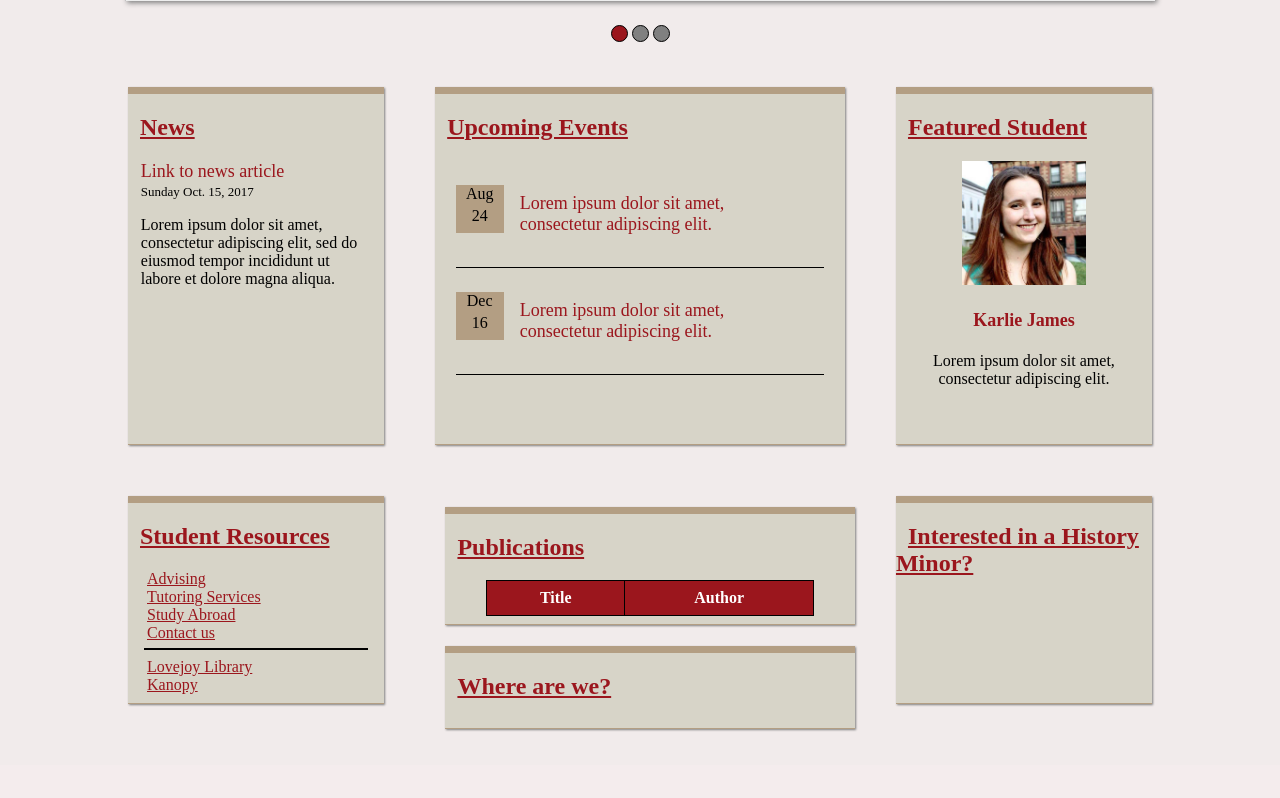
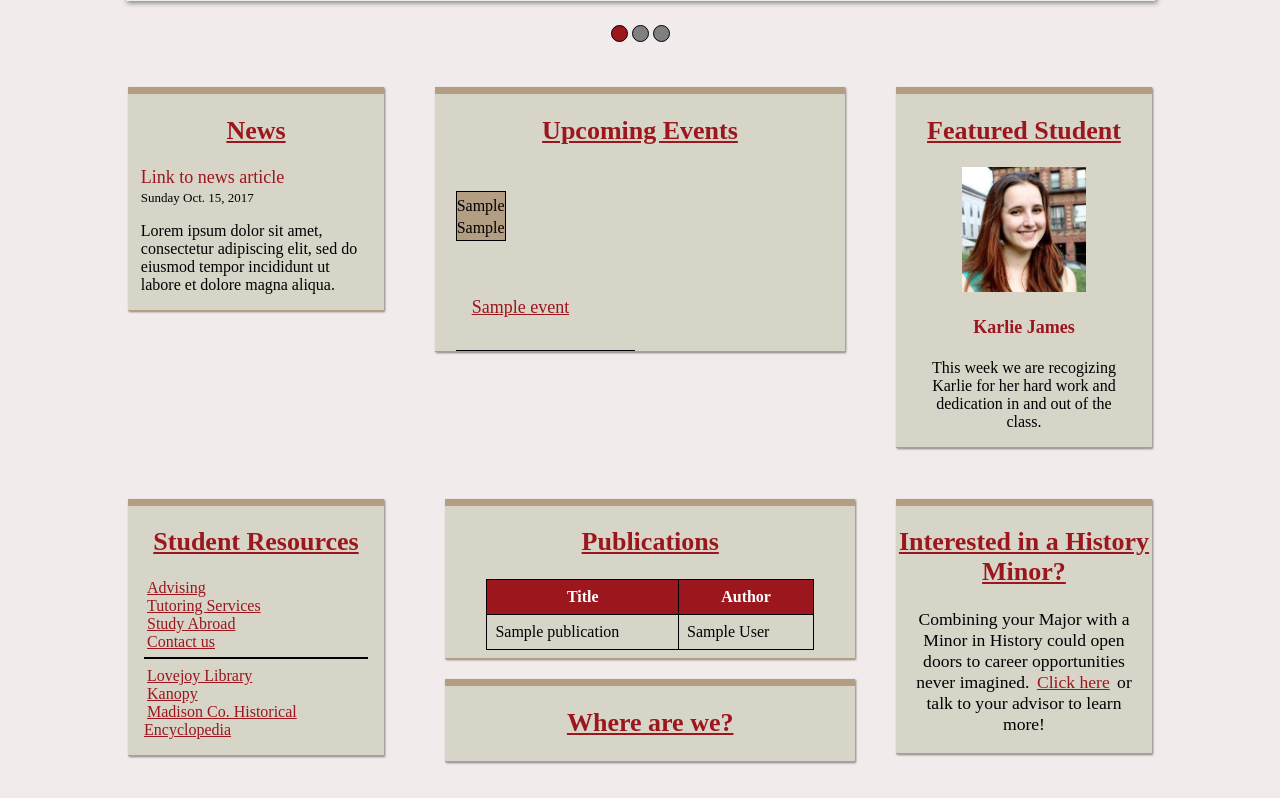
Before and after one commit to CS321TeamTaz/Phase4, a PHP site: page / in a window 1280 px wide. Shown: the part 615-1413 px from the top of the page. Before the commit the page ends 1346 px from the top, so only its background shows below. Run offline with PHP 8.4, Linux system fonts and the light colour scheme; tables that the repository leaves empty or names only in its code hold one stand-in row (values such as "Sample post"); lists and menus that the app fills with data are empty.

Commit message:
Added database retrieval for Events and indv-event courses as well as did work on cleaning up homepage.

```diff
--- a/css/events.css
+++ b/css/events.css
@@ -72,9 +72,9 @@
     width: 100%;
     margin: auto;
     margin-top: 8px;
-    padding: 8px 0px 8px 0px;
+    padding: 24px 0px 16px 0px;
     height: 130px;
-    border-bottom: 2px solid rgb(155, 22, 29);
+    border-top: 2px solid rgb(155, 22, 29);
 }
 
 .event_card_img_wrapper {
@@ -90,7 +90,7 @@
 .event_card_content {
     float: left;
     margin-left: 16px;
-    width: 75%;
+    width: 70%;
     height: 100%;
 }
 
--- a/css/index.css
+++ b/css/index.css
@@ -1,40 +1,41 @@
 #news_card {
     float: left;
     width: 25%;
-    height: 350px;
+
     margin-left: 0px;
 }
 
 #events_card {
     float: left;
     width: 40%;
-    height: 350px;
+
 }
 
 #featured_person_card {
     float: left;
     width: 25%;
-    height: 350px;
+
     margin-right: 0px;
 }
 
 #student_resources_card {
     float: left;
     width: 25%;
-    height: 200px;
+
     margin-left: 0px;
 }
 
 #publications_card {
     float: left;
     width: 100%;
+    margin-top: 0px;
     padding-bottom: 8px;
 }
 
 #minor_card {
     float: left;
     width: 25%;
-    height: 200px;
+
     margin-right: 0px;
 }
 
@@ -81,6 +82,7 @@
     width: 48px;
     float: left;
     margin: 24px auto 24px auto;
+    border: 1.5px solid black;
     background-color: rgb(179, 158, 131);;
 
 }
@@ -88,8 +90,15 @@
 .event_content {
     float: left;
     margin: 16px;
-    width: 75%;
+    width: 70%;
+}
 
+.event_content a {
+    text-decoration: underline;
+}
+
+.event_image_month {
+    padding-top: 5px;
 }
 
 .event_image_month,
@@ -110,10 +119,23 @@
     width: 60%;
 }
 
+.topic_header {
+    text-align: center;
+    font-size: 26px;
+}
+
+.topic_header a{
+    margin-left: 0px !important;
+}
+
 #featured_student_image {
     display: block;
     max-width: 100%;
     object-fit: scale-down;
+}
+
+#featured_student_desc p {
+    font-size: 1.0rem;
 }
 
 .student_card h2  {
@@ -174,11 +196,39 @@ td, th {
     padding: 8px;
 }
 
-@media only screen and (max-width:620px) {
+#minor_card h2 {
+    text-align: center;
+}
+
+#minor_card p {
+    text-align: center;
+    font-size: 1.1rem;
+    margin-left: 12px;
+    margin-right: 12px;
+}
+
+#minor_card p a {
+    font-size-adjust: inherit;
+    color: rgb(155, 22, 29);
+    text-decoration: underline;
+    padding: 3px;
+}
+
+#minor_card p a:hover {
+    color: black;
+}
+
+@media only screen and (max-width:1000px) {
     /* For mobile phones: */
     #news_card, #events_card, #featured_person_card,
     #student_resources_card, #publications_card,
-    #location_card, #minor_card {
+    #location_card, #minor_card, #combo_card {
       width:100%;
+      margin-left: 16px;
+      margin-right: 16px;
+    }
+    #publications_card,
+    #location_card {
+        margin-left: 0px;
     }
   }
--- a/index.php
+++ b/index.php
@@ -28,7 +28,7 @@
 
   <div id="navbar">
     <ul id="navbar_content">
-      <li class="active" id="navbar_item"><a href="index.html">Home</a></li>
+      <li class="active" id="navbar_item"><a href="index.php">Home</a></li>
       <li id="navbar_item" class="dropdown_button">
         <a href="#">Academics  <span style="font-size:10px;">&#9660;</span></a>
         <div class="dropdown_menu">
@@ -37,7 +37,7 @@
           <a href="./src/courses.php" class="dropdown_item">Courses</a>
         </div>
       </li>
-      <li id="navbar_item"><a href="./src/events.html">Events</a></li>
+      <li id="navbar_item"><a href="./src/events.php">Events</a></li>
       <li id="navbar_item"><a href="./src/news.html">News</a></li>
       <li id="navbar_item"><a href="./src/faculty.html">Faculty</a></li>
       <li id="navbar_item"><a href="./src/contact.html">Contact</a></li>
@@ -78,36 +78,37 @@
       </div>
 
       <div id="events_card" class="generic_card">
-        <h2 class="topic_header" ><a href="./src/events.html">Upcoming Events</a></h2>
+        <h2 class="topic_header" ><a href="./src/events.php">Upcoming Events</a></h2>
         <div class="card_content">
-          <div class="event_post">
-            <div class="event_image_wrapper">
-              <div class="event_image_month">Aug</div>
-              <div class="event_image_day">24</div>
-            </div>
-            <div class="event_content">
-              <p>
-                <a href="./src/indv-event.html">Lorem ipsum dolor sit amet, consectetur adipiscing elit.</a>
-              </p>
-            </div>
-          </div>
+          <?php
+            $servername = "localhost";
+            $username = "root";
+            $password = "root";
 
-          <div class="event_post">
-            <div class="event_image_wrapper">
-              <div class="event_image_month">Dec</div>
-              <div class="event_image_day">16</div>
-            </div>
-            <div class="event_content">
-              <p>
-                <a href="./src/indv-event.html">Lorem ipsum dolor sit amet, consectetur adipiscing elit.</a>
-              </p>
-            </div>
-          </div>
+            $conn = mysqli_connect($servername, $username, $password, "phase4_db");
+
+            if(!$conn){
+              die("ERROR: Could not connect. " . mysqli_connect_error());
+            }
+
+            $sql = "SELECT * FROM events WHERE is_upcoming='1'";
+            $result = mysqli_query($conn, $sql);
+
+            if (mysqli_num_rows($result) > 0) {
+              while($row = mysqli_fetch_assoc($result)) {
+                echo "<div class='event_post'><div class='event_image_wrapper'><div class='event_image_month'>".$row["month_short"]."</div>";
+                echo "<div class='event_image_day'>".$row["day_short"]."</div></div>";
+                echo "<div class='event_content'><p><a href='./src/indv-event.php?id=".$row["id"]."'>".$row["title"];
+                echo "</a></p></div></div>";
+              }
+            }
+            mysqli_close($conn);
+          ?>
         </div>
       </div>
 
       <div id="featured_person_card" class="generic_card">
-        <h2 class="topic_header"><a href="./src/events.html">Featured Student</a></h2>
+        <h2 class="topic_header"><a href="#">Featured Student</a></h2>
         <div class="card_content">
           <div class="student_card">
             <div id="featured_student_image_wrapper">
@@ -116,7 +117,7 @@
             <h2><a href="./src/indv-featured-student.html">Karlie James</a></h2>
             <div id="featured_student_desc">
               <p>
-                  Lorem ipsum dolor sit amet, consectetur adipiscing elit.
+                  This week we are recogizing Karlie for her hard work and dedication in and out of the class.
               </p>
             </div>
           </div>
@@ -126,7 +127,7 @@
 
     <div>
       <div id="student_resources_card" class="generic_card">
-          <h2 class="topic_header"><a href="./src/events.html">Student Resources</a></h2>
+          <h2 class="topic_header"><a href="#">Student Resources</a></h2>
           <ul id="resource_list">
             <li><a href="./src/advising.html">Advising</a></li>
             <li><a href="./src/tutoring-services.html">Tutoring Services</a></li>
@@ -134,6 +135,7 @@
             <li id="break_line"><a href="./src/contact.html">Contact us</a></li>
             <li id="break_line_lower"><a href="http://www.siue.edu/lovejoylibrary/">Lovejoy Library</a></li>
             <li><a href="http://siue.kanopystreaming.com/">Kanopy</a></li>
+            <li><a href="https://madison-historical.siue.edu/encyclopedia/">Madison Co. Historical Encyclopedia</a></li>
           </ul>
       </div>
       <div id="combo_card">
@@ -145,6 +147,28 @@
                 <th>Title</th>
                 <th>Author</th>
               </tr>
+
+              <?php
+                $servername = "localhost";
+                $username = "root";
+                $password = "root";
+
+                $conn = mysqli_connect($servername, $username, $password, "phase4_db");
+
+                if(!$conn){
+                  die("ERROR: Could not connect. " . mysqli_connect_error());
+                }
+
+                $sql = "SELECT * FROM publications WHERE is_featured='1'";
+                $result = mysqli_query($conn, $sql);
+
+                if (mysqli_num_rows($result) > 0) {
+                  while($row = mysqli_fetch_assoc($result)) {
+                    echo "<tr><td>".$row["title"]."</td><td>".$row["author_name"]."</td><tr>";
+                  }
+                }
+                mysqli_close($conn);
+              ?>
             </table>
           </div>
         </div>
@@ -155,10 +179,12 @@
 
       <div id="minor_card" class="generic_card">
         <h2 class="topic_header"><a href="./src/history-minor.html">Interested in a History Minor?</a></h2>
+        <p>
+          Combining your Major with a Minor in History could open doors to career opportunities never imagined.
+          <a href="../src/history-minor.html">Click here</a> or talk to your advisor to learn more!
+        </p>
       </div>
     </div>
-
-
   </div>
 
 </body>
--- a/src/advising.html
+++ b/src/advising.html
@@ -28,16 +28,16 @@
 
   <div id="navbar">
     <ul id="navbar_content">
-      <li class="" id="navbar_item"><a href="../index.html">Home</a></li>
+      <li class="" id="navbar_item"><a href="../index.php">Home</a></li>
       <li id="navbar_item" class="dropdown_button active">
         <a href="#">Academics  <span style="font-size:10px;">&#9660;</span></a>
         <div class="dropdown_menu">
           <a href="undergraduate-program.html" class="dropdown_item">Undergraduate</a>
           <a href="graduate-program.html" class="dropdown_item">Graduate</a>
-          <a href="#" class="dropdown_item">Courses</a>
+          <a href="./courses.php" class="dropdown_item">Courses</a>
         </div>
       </li>
-      <li id="navbar_item"><a href="./events.html">Events</a></li>
+      <li id="navbar_item"><a href="./events.php">Events</a></li>
       <li id="navbar_item"><a href="./news.html">News</a></li>
       <li id="navbar_item"><a href="faculty.html">Faculty</a></li>
       <li id="navbar_item"><a href="./contact.html">Contact</a></li>
--- a/src/history-minor.html
+++ b/src/history-minor.html
@@ -27,16 +27,16 @@
 
   <div id="navbar">
     <ul id="navbar_content">
-      <li class="" id="navbar_item"><a href="../index.html">Home</a></li>
+      <li class="" id="navbar_item"><a href="../index.php">Home</a></li>
       <li id="navbar_item" class="dropdown_button active">
         <a href="#">Academics  <span style="font-size:10px;">&#9660;</span></a>
         <div class="dropdown_menu">
           <a href="undergraduate-program.html" class="dropdown_item">Undergraduate</a>
           <a href="graduate-program.html" class="dropdown_item">Graduate</a>
-          <a href="#" class="dropdown_item">Courses</a>
+          <a href="./courses.php" class="dropdown_item">Courses</a>
         </div>
       </li>
-      <li id="navbar_item"><a href="./events.html">Events</a></li>
+      <li id="navbar_item"><a href="./events.php">Events</a></li>
       <li id="navbar_item"><a href="./news.html">News</a></li>
       <li id="navbar_item"><a href="faculty.html">Faculty</a></li>
       <li id="navbar_item"><a href="./contact.html">Contact</a></li>
```
Also changed, not shown: css/courses.css (+5 -2 lines), css/indv-event.css (+14 -3 lines), src/careers.html (+6 -6 lines), src/courses.php (+4 -4 lines), src/events.html (deleted, +0 -123 lines), src/events.php (added, +88 -0 lines), src/graduate-program.html (+4 -4 lines), src/indv-course.php (+4 -4 lines), src/indv-event.html (deleted, +0 -93 lines), src/indv-event.php (added, +90 -0 lines), src/undergraduate-program.html (+4 -4 lines), img/careers/employer-logo1.png (renamed from img/employer-logo.png), img/events/event1.jpg (added), img/events/event2.jpg (added).
